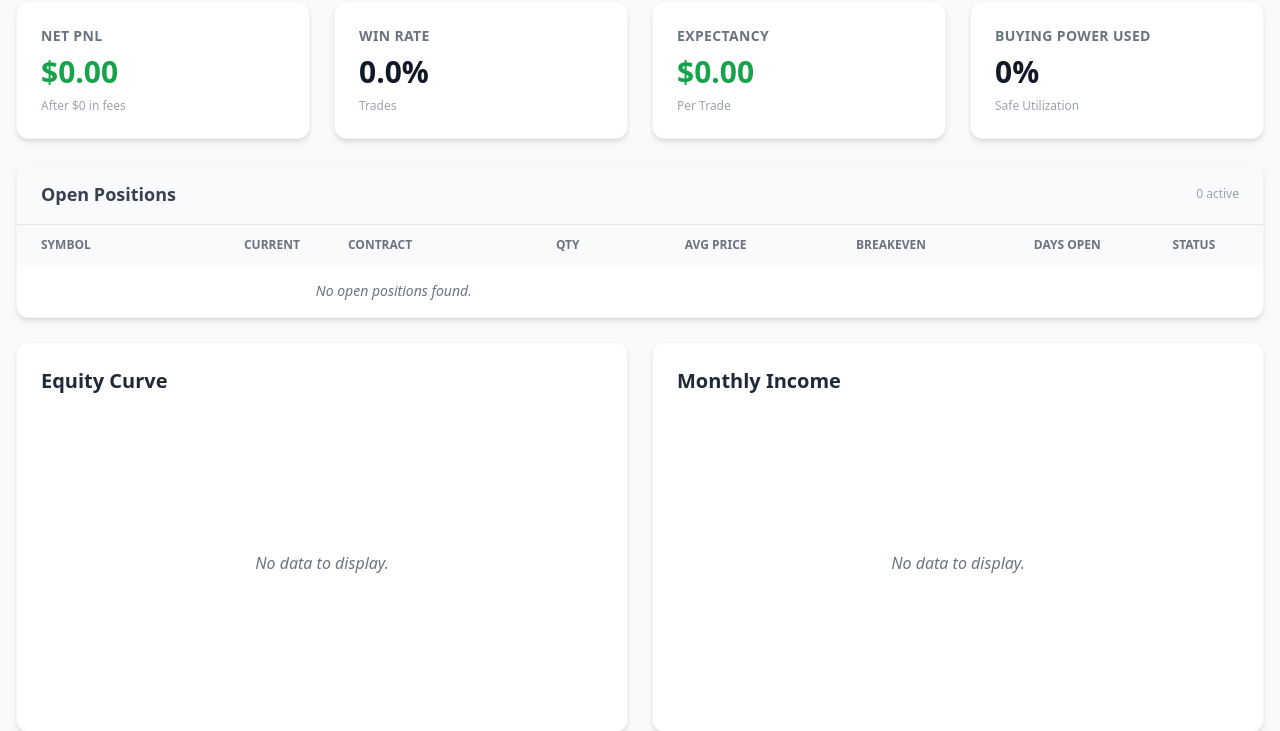
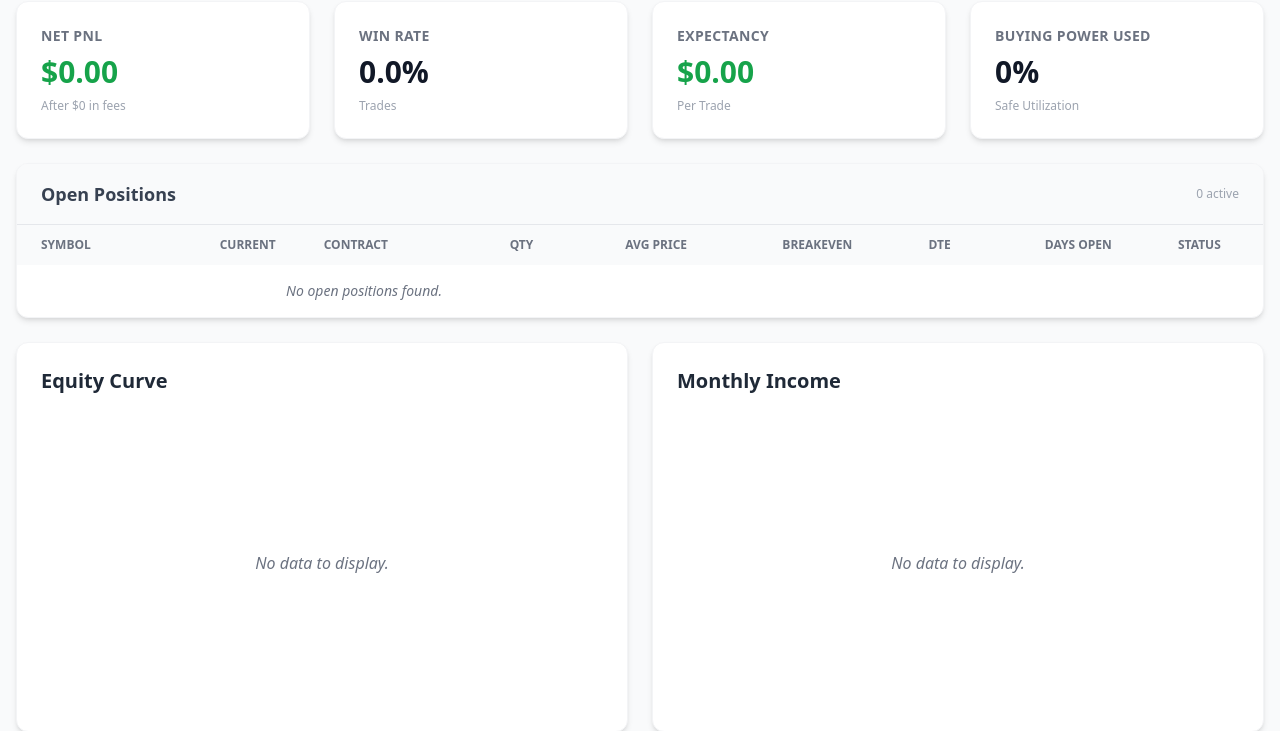
Before and after one commit to Ramkumar78/OptionThetaRisk, a Flask app: template webapp/templates/results.html in a window 1280 px wide. Shown: the part 235-966 px from the top of the page. Run offline with Flask 3, Linux system fonts and the light colour scheme; the template is opened without the code that fills it, so the values that code supplies are empty; some libraries are stand-ins or nearby versions.

Commit message:
Add DTE and Gamma Risk Alert
Implemented Days to Expiration (DTE) calculation for open positions.
Added visual alerts for positions expiring within 7 days (Warning) and 3 days (Gamma Risk).
Updated the 'Open Positions' table to display DTE with color-coded risk levels.
Added unit tests to verify DTE calculation and risk alerting logic.

```diff
--- a/webapp/templates/results.html
+++ b/webapp/templates/results.html
@@ -136,6 +136,7 @@
             <th class="px-6 py-3 text-right font-semibold">Qty</th>
             <th class="px-6 py-3 text-right font-semibold">Avg Price</th>
             <th class="px-6 py-3 text-right font-semibold">Breakeven</th>
+            <th class="px-6 py-3 text-right font-semibold">DTE</th>
             <th class="px-6 py-3 text-right font-semibold">Days Open</th>
             <th class="px-6 py-3 text-center font-semibold">Status</th>
           </tr>
@@ -160,6 +161,19 @@
             </td>
             <td class="px-6 py-3 text-right font-medium text-gray-700 dark:text-gray-300">
                 ${{ "%.2f"|format(p.breakeven) }}
+            </td>
+            <td class="px-6 py-3 text-right font-mono font-bold">
+                {% if p.dte is not none %}
+                    {% if p.dte <= 3 %}
+                        <span class="text-red-600">{{ p.dte }}d</span>
+                    {% elif p.dte <= 7 %}
+                        <span class="text-yellow-600">{{ p.dte }}d</span>
+                    {% else %}
+                        <span class="text-gray-700 dark:text-gray-300">{{ p.dte }}d</span>
+                    {% endif %}
+                {% else %}
+                    -
+                {% endif %}
             </td>
             <td class="px-6 py-3 text-right text-gray-500">{{ "%.1f"|format(p.days_open) }}</td>
             <td class="px-6 py-3 text-center">
```
Also changed, not shown: option_auditor/main_analyzer.py (+17 -0 lines).
